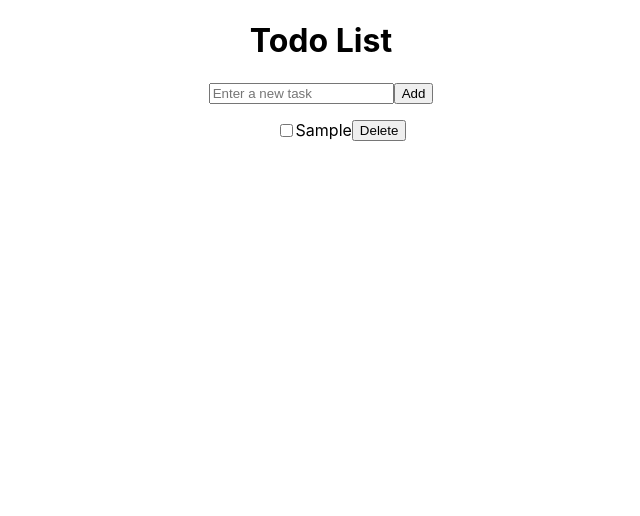
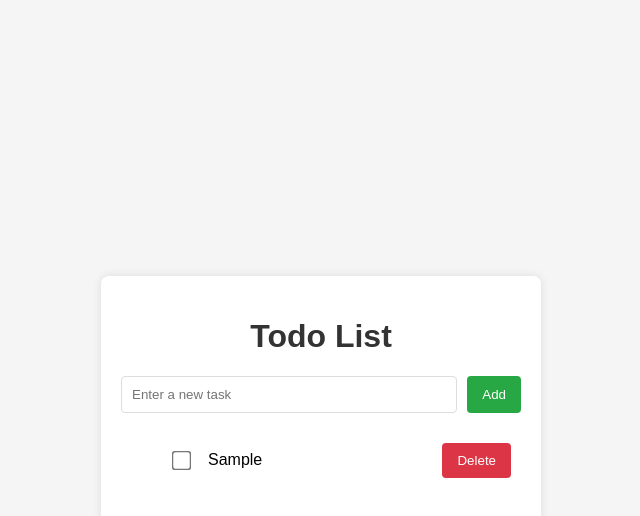
Before and after one commit to SSUHYUNKIM/kakaotech-to-do-list, a React (Create React App) app: page / in a window 1280 px wide. Both pictures are taken after typing "Sample" into the empty fields and a click on the button "Add". Shown: the top 516 px of the page, without its empty margins (319-959 px from the left). Built offline with nearby package versions, Linux system fonts and the light colour scheme.

Commit message:
feat : 스타일링: CSS를 사용하여 전체 애플리케이션의 스타일을 적용하고, UI를 개선합니다.

```diff
--- a/src/App.css
+++ b/src/App.css
@@ -1,38 +1,78 @@
-.App {
-  text-align: center;
+body {
+  font-family: Arial, sans-serif;
+  background-color: #f5f5f5;
+  margin: 0;
+  padding: 0;
+  display: flex;
+  justify-content: center;
+  align-items: center;
+  height: 100vh;
 }
 
-.App-logo {
-  height: 40vmin;
-  pointer-events: none;
+.app-container {
+  background-color: #fff;
+  border-radius: 8px;
+  box-shadow: 0 0 10px rgba(0, 0, 0, 0.1);
+  padding: 20px;
+  width: 400px;
 }
 
-@media (prefers-reduced-motion: no-preference) {
-  .App-logo {
-    animation: App-logo-spin infinite 20s linear;
-  }
+h1 {
+  text-align: center;
+  color: #333;
 }
 
-.App-header {
-  background-color: #282c34;
-  min-height: 100vh;
+form {
   display: flex;
-  flex-direction: column;
-  align-items: center;
-  justify-content: center;
-  font-size: calc(10px + 2vmin);
-  color: white;
+  margin-bottom: 20px;
 }
 
-.App-link {
-  color: #61dafb;
+input[type="text"] {
+  flex-grow: 1;
+  padding: 10px;
+  border: 1px solid #ddd;
+  border-radius: 4px;
 }
 
-@keyframes App-logo-spin {
-  from {
-    transform: rotate(0deg);
-  }
-  to {
-    transform: rotate(360deg);
-  }
+button {
+  padding: 10px 15px;
+  border: none;
+  background-color: #28a745;
+  color: white;
+  border-radius: 4px;
+  cursor: pointer;
+  margin-left: 10px;
 }
+
+button:hover {
+  background-color: #218838;
+}
+
+.todo-item {
+  display: flex;
+  align-items: center;
+  padding: 10px;
+  border-bottom: 1px solid #ddd;
+}
+
+.todo-item:last-child {
+  border-bottom: none;
+}
+
+.todo-item span {
+  flex-grow: 1;
+  margin-left: 10px;
+}
+
+.todo-item button {
+  background-color: #dc3545;
+}
+
+.todo-item button:hover {
+  background-color: #c82333;
+}
+
+input[type="checkbox"] {
+  transform: scale(1.5);
+  margin-right: 10px;
+}
--- a/src/App.tsx
+++ b/src/App.tsx
@@ -1,6 +1,7 @@
 import React, { useState } from 'react';
 import TodoInput from './components/TodoInput';
 import TodoList from './components/TodoList';
+import './App.css';
 
 interface Todo {
   id: number;
@@ -33,11 +34,11 @@ const App: React.FC = () => {
   };
 
   return (
-      <div style={{ display: 'flex', flexDirection: 'column', alignItems: 'center' }}>
+      <div className="app-container">
         <h1>Todo List</h1>
         <TodoInput addTodo={addTodo} />
         <TodoList todos={todos} toggleComplete={toggleComplete} removeTodo={removeTodo} />
-        </div>
+      </div>
   );
 };
 
--- a/src/components/TodoItem.tsx
+++ b/src/components/TodoItem.tsx
@@ -14,13 +14,13 @@ interface TodoItemProps {
 
 const TodoItem: React.FC<TodoItemProps> = ({ todo, toggleComplete, removeTodo }) => {
     return (
-        <div style={{ display: 'flex', alignItems: 'center' }}>
+        <div className="todo-item">
             <input
-                type="checkbox"ㄹ
+                type="checkbox"
                 checked={todo.completed}
                 onChange={() => toggleComplete(todo.id)}
             />
-            <span style={{ textDecoration: todo.completed ? 'line-through' : 'none', flexGrow: 1 }}>
+            <span style={{ textDecoration: todo.completed ? 'line-through' : 'none' }}>
         {todo.text}
       </span>
             <button onClick={() => removeTodo(todo.id)}>Delete</button>
```
